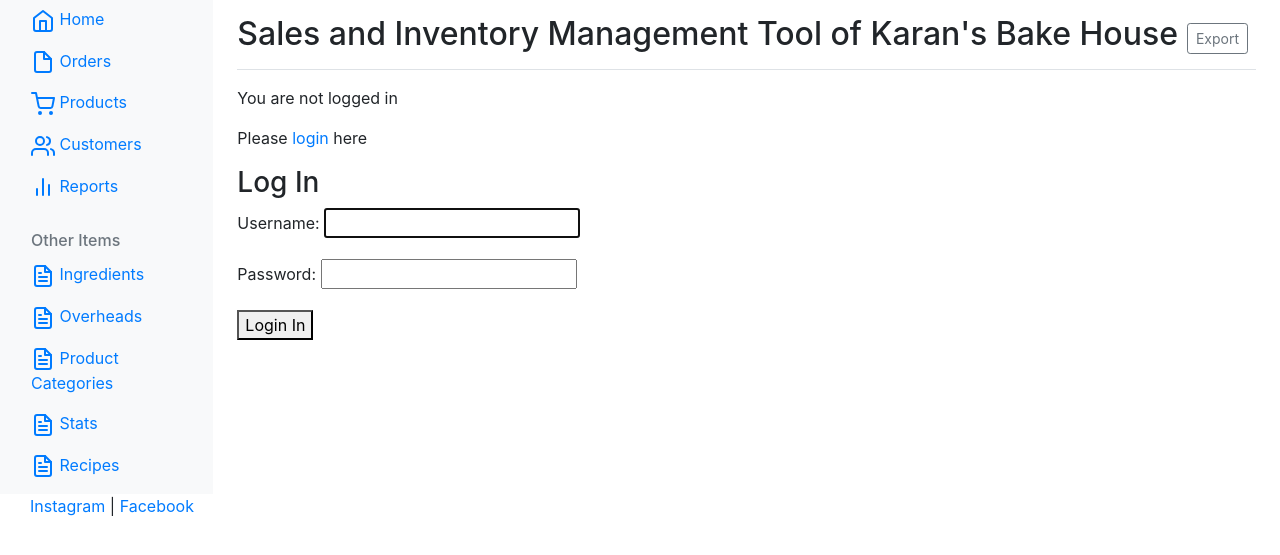
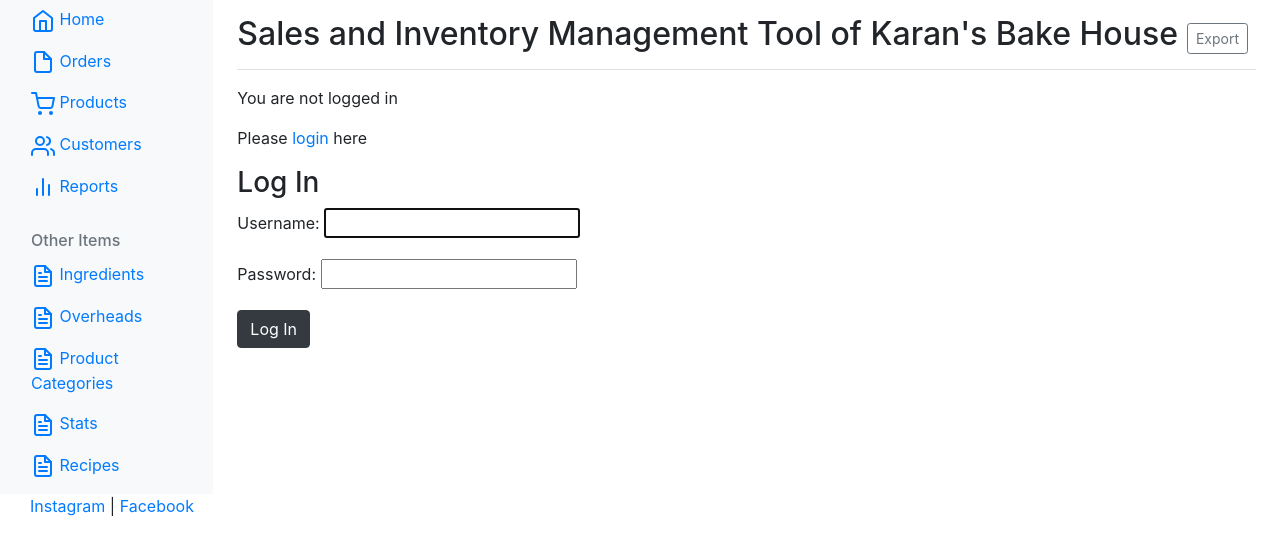
Before and after one commit to rag2180/kbh_tool, a Django app: page /accounts/login/ in a window 1280 px wide. Shown: the part 41-596 px from the top of the page. Run offline with Django 3.2, Linux system fonts and the light colour scheme; some libraries are stand-ins or nearby versions.

Commit message:
login logout button update

```diff
--- a/templates/header.html
+++ b/templates/header.html
@@ -124,7 +124,8 @@
           {% if user.is_authenticated %}
               <p>You are logged in </p>
               <p>Hey there: {{ user.username }}, Howdy</p>
-              <p><a href="{% url 'logout' %}">Logout Here</a></p>
+{#              <p><a href="{% url 'logout' %}">Logout Here</a></p>#}
+              <p><button onclick="location.href='{% url 'logout' %}'" class="btn btn-dark" style="float: right;">Logout</button></p>
               {% block content %}
               {% endblock %}
           {% else %}
--- a/templates/registration/login.html
+++ b/templates/registration/login.html
@@ -10,7 +10,7 @@
 
 {{ form.as_p }}
 
-<button type="submit" > Login In</button>
+<button type="submit" class="btn btn-dark" > Log In</button>
 
 </form>
 
```
